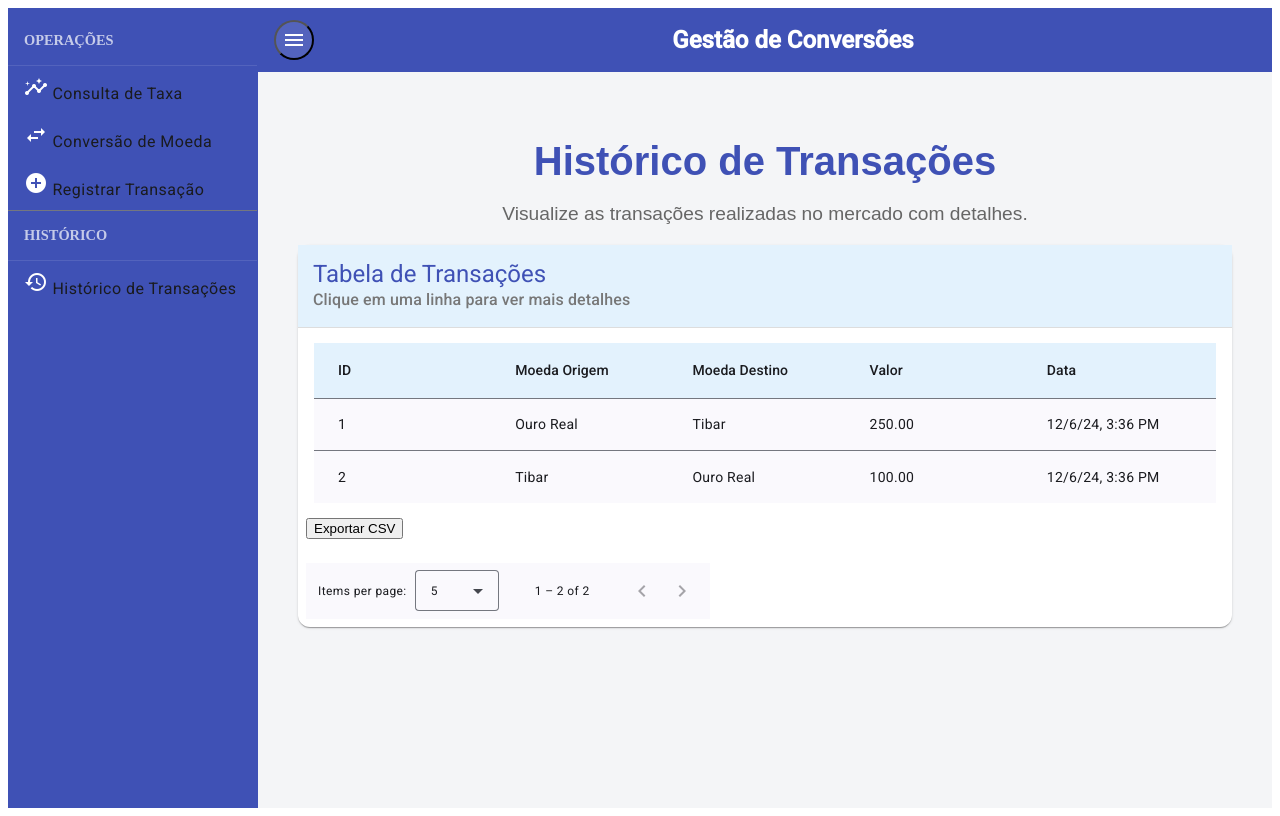
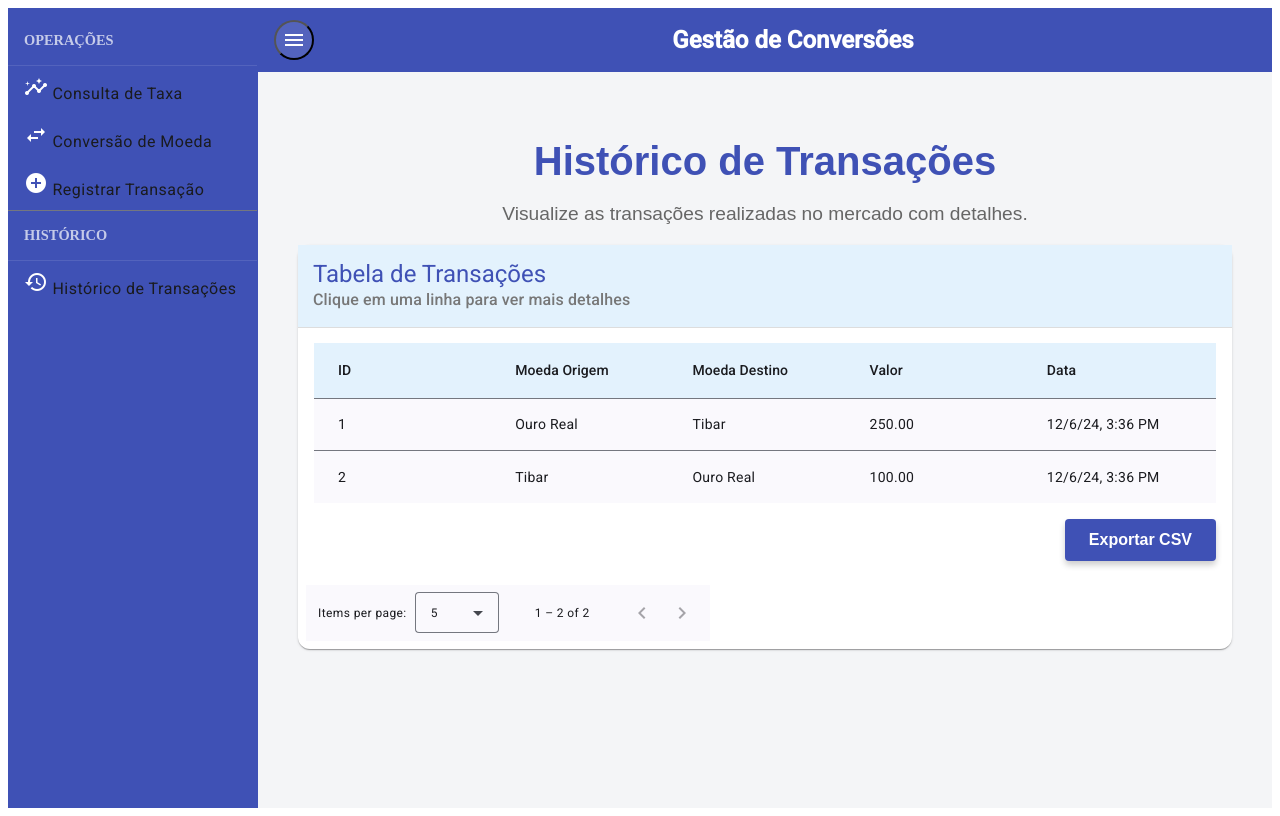
Before and after one commit to WilliamClown/taxaconversao, an Angular app: page /historico in a window 1280 px wide. Built offline with nearby package versions, Linux system fonts and the light colour scheme.

Commit message:
Ajustes de layout em trasação e historico

```diff
--- a/src/app/components/consulta-taxa/atualizar-taxa-modal.component.html
+++ b/src/app/components/consulta-taxa/atualizar-taxa-modal.component.html
@@ -1,14 +1,14 @@
 <div class="modal-container">
     <h1 class="modal-title">Atualizar Taxa</h1>
     <div class="modal-content">
-      <p>Informe a nova taxa de conversão:</p>
+      <p>Informe a nova taxa de conversão para atualizar o sistema:</p>
       <mat-form-field appearance="fill" class="form-field">
         <mat-label>Nova Taxa</mat-label>
         <input matInput type="number" [(ngModel)]="novaTaxa" />
       </mat-form-field>
     </div>
     <div class="modal-actions">
-      <button mat-button (click)="fechar()">Cancelar</button>
+      <button mat-button color="warn" (click)="fechar()">Cancelar</button>
       <button mat-raised-button color="primary" (click)="salvar()">Atualizar</button>
     </div>
-  </div>
+</div>
--- a/src/app/components/conversao-moeda/conversao-moeda.component.css
+++ b/src/app/components/conversao-moeda/conversao-moeda.component.css
@@ -166,6 +166,13 @@
     box-shadow: 0 4px 8px rgba(0, 0, 0, 0.1);
   }
 
+/* Alinhamento das ações no cartão */
+.transaction-card-actions {
+    display: flex;
+    justify-content: flex-end; /* Alinha o botão à direita */
+    padding: 16px;
+  }
+
   /* Botão moderno */
 .modern-button {
     background-color: #3f51b5; /* Azul Material Design */
@@ -193,10 +200,3 @@
     transform: translateY(1px); /* Reduz a elevação */
     box-shadow: 0 2px 4px rgba(0, 0, 0, 0.2); /* Sombra menor */
   }
-
-  /* Alinhamento das ações no cartão */
-  .conversion-card-actions {
-    display: flex;
-    justify-content: flex-end; /* Alinha o botão à direita */
-    padding: 16px;
-  }
--- a/src/app/components/conversao-moeda/conversao-moeda.component.html
+++ b/src/app/components/conversao-moeda/conversao-moeda.component.html
@@ -42,7 +42,7 @@
           {{ resultadoConversao }} {{ moedaDestino }}
         </p>
       </mat-card-content>
-      <mat-card-actions class="conversion-card-actions">
+      <mat-card-actions class="transaction-card-actions">
         <button
           mat-raised-button
           color="primary"
@@ -50,7 +50,7 @@
           (click)="realizarConversao()"
         >
           Converter
-        </button>
+      </button>
       </mat-card-actions>
     </mat-card>
 
--- a/src/app/components/historico/historico.component.css
+++ b/src/app/components/historico/historico.component.css
@@ -68,3 +68,38 @@
     background-color: #e0f7fa;
     box-shadow: 0 4px 8px rgba(0, 0, 0, 0.1);
   }
+
+  /* Alinhamento das ações no cartão */
+.transaction-card-actions {
+  display: flex;
+  justify-content: flex-end; /* Alinha o botão à direita */
+  padding: 16px;
+}
+
+/* Botão moderno */
+.modern-button {
+  background-color: #3f51b5; /* Azul Material Design */
+  color: white;
+  font-size: 1rem;
+  font-weight: bold;
+  padding: 12px 24px;
+  border: none;
+  border-radius: 4px; /* Bordas arredondadas */
+  box-shadow: 0 4px 6px rgba(0, 0, 0, 0.2); /* Sombra leve */
+  transition: all 0.3s ease; /* Transição suave */
+  cursor: pointer;
+}
+
+/* Efeito ao passar o mouse */
+.modern-button:hover {
+  background-color: #283593; /* Azul mais escuro */
+  box-shadow: 0 6px 10px rgba(0, 0, 0, 0.3); /* Sombra maior */
+  transform: translateY(-2px); /* Eleva o botão */
+}
+
+/* Efeito ao pressionar */
+.modern-button:active {
+  background-color: #1a237e; /* Azul profundo */
+  transform: translateY(1px); /* Reduz a elevação */
+  box-shadow: 0 2px 4px rgba(0, 0, 0, 0.2); /* Sombra menor */
+}
--- a/src/app/components/historico/historico.component.html
+++ b/src/app/components/historico/historico.component.html
@@ -49,8 +49,14 @@
       </mat-table>
     </mat-card-content>
 
-    <mat-card-actions>
-      <button mat-raised-button color="primary" (click)="exportarCSV()">Exportar CSV</button>
+    <mat-card-actions class="transaction-card-actions">
+      <button
+        mat-raised-button
+        color="primary"
+        class="modern-button"
+        (click)="exportarCSV()">
+        Exportar CSV
+      </button>
     </mat-card-actions>
 
     <mat-card-actions>
--- a/src/app/components/transacoes/transacoes.component.css
+++ b/src/app/components/transacoes/transacoes.component.css
@@ -1,26 +1,95 @@
+/* Container Principal */
 .page-container {
+    padding: 20px;
+    background-color: #f4f5f7;
+    min-height: 100vh;
+  }
+
+  /* Cabeçalho */
+  .header {
+    text-align: center;
+    margin-bottom: 20px;
+  }
+
+  .header h1 {
+    font-size: 2rem;
+    color: #3f51b5;
+  }
+
+  .header p {
+    font-size: 1.2rem;
+    color: #666;
+  }
+
+  /* Formulário */
+  mat-card {
+    max-width: 600px;
+    margin: 0 auto;
+  }
+
+  mat-card-header {
+    background-color: #e3f2fd;
+  }
+
+  mat-card-title {
+    font-size: 1.5rem;
+    color: #3f51b5;
+  }
+
+  mat-card-subtitle {
+    font-size: 1rem;
+    color: #777;
+  }
+
+  .form-group {
+    margin-bottom: 20px;
+  }
+
+  input,
+  select {
+    width: 100%;
+    padding: 10px;
+    font-size: 1rem;
+    border: 1px solid #ccc;
+    border-radius: 4px;
+  }
+
+  input:focus,
+  select:focus {
+    border-color: #3f51b5;
+    outline: none;
+  }
+
+
+/* Alinhamento das ações no cartão */
+.transaction-card-actions {
   display: flex;
-  flex-direction: column;
-  align-items: center;
+  justify-content: flex-end; /* Alinha o botão à direita */
   padding: 16px;
 }
 
-.header {
-  text-align: center;
-  margin-bottom: 16px;
+/* Botão moderno */
+.modern-button {
+  background-color: #3f51b5;
+  color: white;
+  font-size: 1rem;
+  font-weight: bold;
+  padding: 12px 24px;
+  border: none;
+  border-radius: 4px; /* Bordas arredondadas */
+  box-shadow: 0 4px 6px rgba(0, 0, 0, 0.2); /* Sombra leve */
+  transition: all 0.3s ease; /* Transição suave */
+  cursor: pointer;
 }
 
-.mat-card {
-  width: 100%;
-  max-width: 600px;
+.modern-button:hover {
+  background-color: #283593; /* Azul mais escuro */
+  box-shadow: 0 6px 10px rgba(0, 0, 0, 0.3); /* Sombra maior */
+  transform: translateY(-2px); /* Eleva o botão */
 }
 
-.form-field {
-  width: 100%;
-  margin-bottom: 16px;
+.modern-button:active {
+  background-color: #1a237e; /* Azul profundo */
+  transform: translateY(1px); /* Reduz a elevação */
+  box-shadow: 0 2px 4px rgba(0, 0, 0, 0.2); /* Sombra menor */
 }
-
-.action-button {
-  display: block;
-  margin-left: auto; /* Alinha o botão à direita */
-}
--- a/src/app/components/transacoes/transacoes.component.html
+++ b/src/app/components/transacoes/transacoes.component.html
@@ -13,46 +13,45 @@
     </mat-card-header>
     <mat-card-content>
       <form>
-        <!-- Moeda de Origem -->
-        <mat-form-field appearance="fill" class="form-field">
-          <mat-label>Moeda de Origem</mat-label>
-          <mat-select [(ngModel)]="moedaOrigem" name="moedaOrigem" required>
-            <mat-option value="Ouro Real">Ouro Real</mat-option>
-            <mat-option value="Tibar">Tibar</mat-option>
-          </mat-select>
-        </mat-form-field>
+        <div class="form-group">
+          <label>
+            <strong>Moeda de Origem:</strong>
+            <select [(ngModel)]="moedaOrigem" name="moedaOrigem">
+              <option>Ouro Real</option>
+              <option>Tibar</option>
+            </select>
+          </label>
+        </div>
 
-        <!-- Valor -->
-        <mat-form-field appearance="fill" class="form-field">
-          <mat-label>Valor</mat-label>
+        <div class="form-group">
+          <label>
+            <strong>Valor:</strong>
             <input
-            matInput
               type="number"
               [(ngModel)]="valorOrigem"
               name="valorOrigem"
               placeholder="Digite o valor"
-            required
             />
-        </mat-form-field>
+          </label>
+        </div>
 
-        <!-- Moeda de Destino -->
-        <mat-form-field appearance="fill" class="form-field">
-          <mat-label>Moeda de Destino</mat-label>
-          <mat-select [(ngModel)]="moedaDestino" name="moedaDestino" required>
-            <mat-option value="Ouro Real">Ouro Real</mat-option>
-            <mat-option value="Tibar">Tibar</mat-option>
-          </mat-select>
-        </mat-form-field>
+        <div class="form-group">
+          <label>
+            <strong>Moeda de Destino:</strong>
+            <select [(ngModel)]="moedaDestino" name="moedaDestino">
+              <option>Ouro Real</option>
+              <option>Tibar</option>
+            </select>
+          </label>
+        </div>
       </form>
     </mat-card-content>
-
-    <!-- Botão de Registro -->
-    <mat-card-actions>
+    <mat-card-actions class="transaction-card-actions">
       <button
         mat-raised-button
         color="primary"
+        class="modern-button"
         (click)="registrarTransacao()"
-        class="action-button"
       >
         Registrar Transação
       </button>
```
Lines whose indentation alone changed are shown as unchanged.
